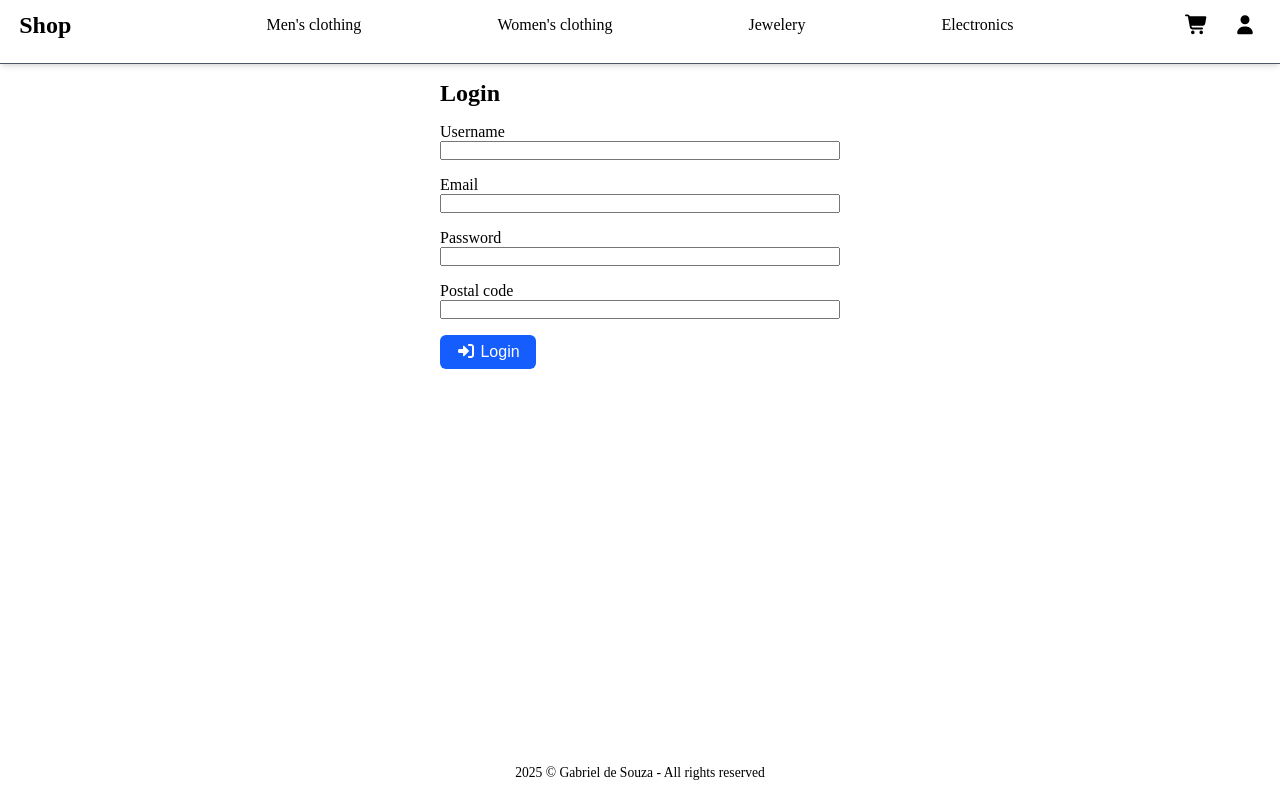
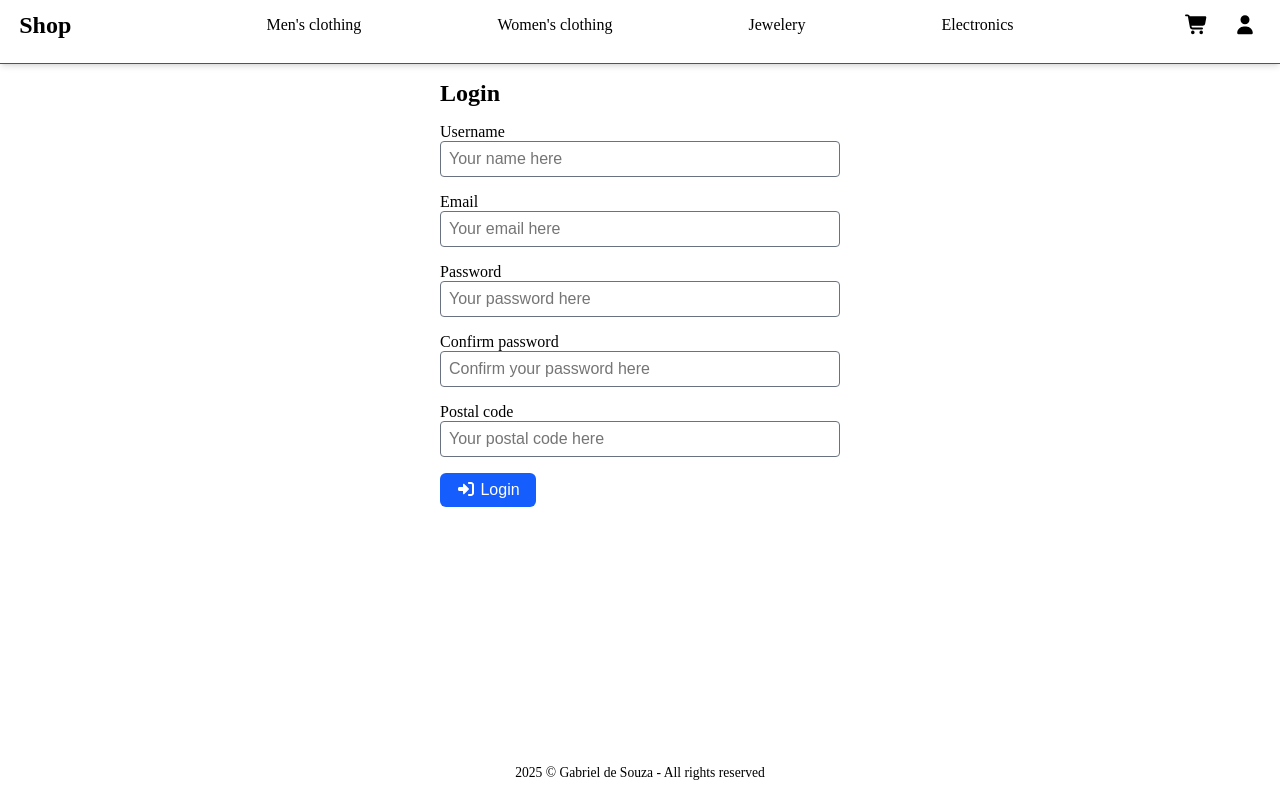
Before and after one commit to gab-souza-martins/fake-e-commerce, an Angular app: page /login in a window 1280 px wide. Built offline with nearby package versions, Linux system fonts and the light colour scheme.

Commit message:
Adicionados placeholders para todos os inputs em login-page.html, adicionado input para confirmar senha, e adicionado estilo para os inputs

```diff
--- a/src/app/login-page/login-page.css
+++ b/src/app/login-page/login-page.css
@@ -12,6 +12,12 @@
   flex-direction: column;
   width: 100%;
 }
+.form-group input {
+  padding: 0.5rem;
+  font-size: 1rem;
+  border: 1px solid var(--gray-color);
+  border-radius: 4px;
+}
 
 .primary-btn {
   font-size: 1rem;
--- a/src/app/login-page/login-page.html
+++ b/src/app/login-page/login-page.html
@@ -3,22 +3,39 @@
 
   <div class="form-group">
     <label for="username">Username</label>
-    <input type="username" id="username" name="username" required />
+    <input type="username" id="username" name="username" placeholder="Your name here" required />
   </div>
 
   <div class="form-group">
     <label for="email">Email</label>
-    <input type="text" id="email" name="email" required />
+    <input type="text" id="email" name="email" placeholder="Your email here" required />
   </div>
 
   <div class="form-group">
     <label for="password">Password</label>
-    <input type="text" id="password" name="password" required />
+    <input type="text" id="password" name="password" placeholder="Your password here" required />
+  </div>
+
+  <div class="form-group">
+    <label for="confirmPassword">Confirm password</label>
+    <input
+      type="text"
+      id="confirmPassword"
+      name="confirmPassword"
+      placeholder="Confirm your password here"
+      required
+    />
   </div>
 
   <div class="form-group">
     <label for="postalCode">Postal code</label>
-    <input type="text" name="postalCode" id="postalCode" />
+    <input
+      type="text"
+      name="postalCode"
+      id="postalCode"
+      placeholder="Your postal code here"
+      required
+    />
   </div>
 
   <button type="submit" class="primary-btn">
```
